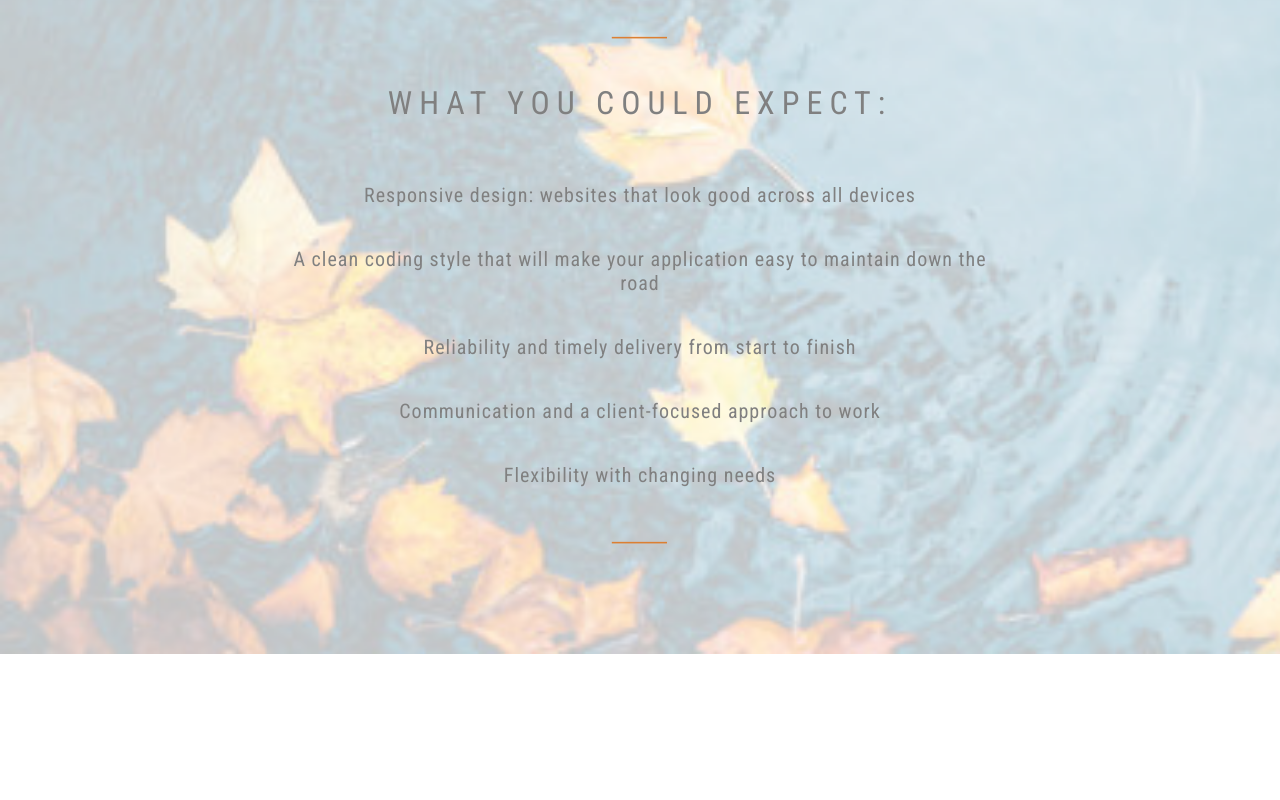
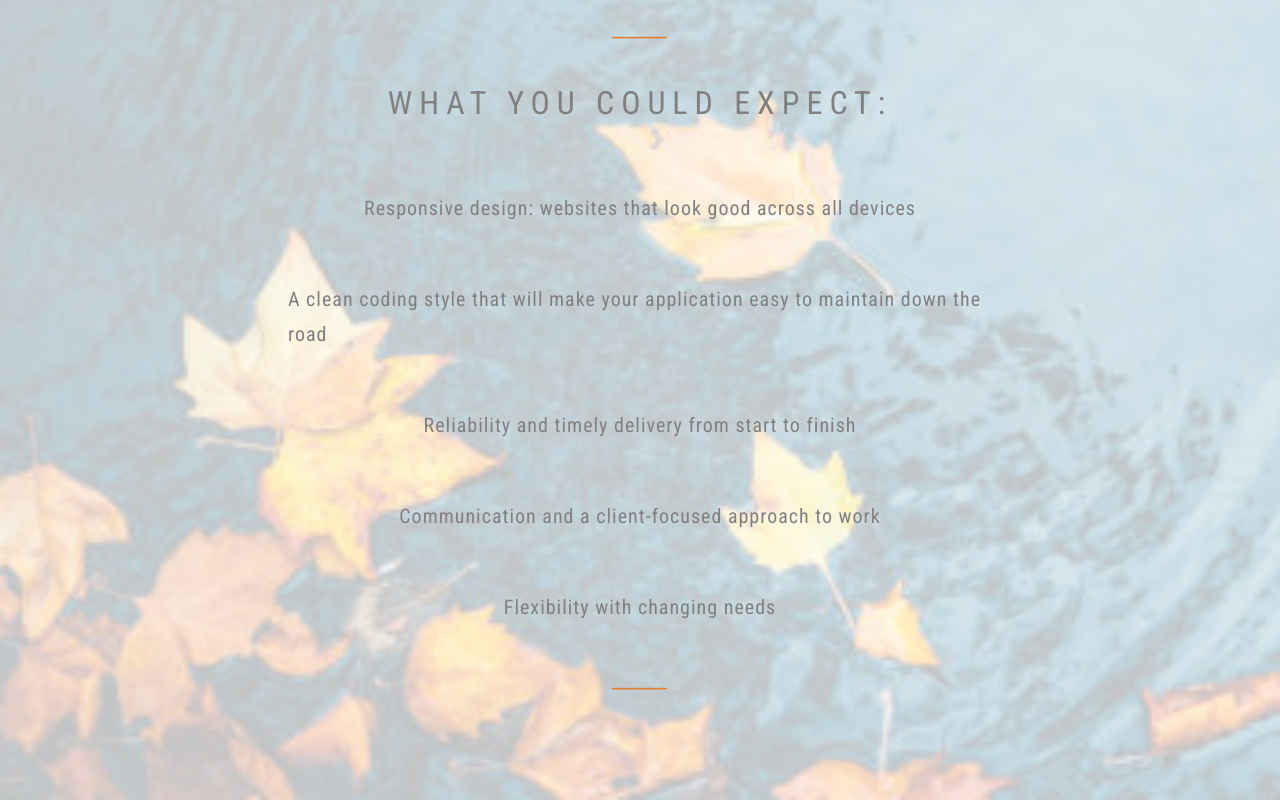
Before and after one commit to rsalomon1/rsalomon1.github.io, a React (Create React App) app in the folder robin-portfolio/: page /#/services in a window 1280 px wide. Shown: the part 701-1501 px from the top of the page. Before the commit the page ends 1355 px from the top, so only its background shows below. Built offline with nearby package versions, Linux system fonts and the light colour scheme.

Commit message:
Made bullet points on Services page text aligned center

```diff
--- a/robin-portfolio/src/components/Services.jsx
+++ b/robin-portfolio/src/components/Services.jsx
@@ -28,21 +28,21 @@ function Services() {
           </p>
           <p className="header-text">What you could expect:</p>
           <div className="bullets-container">
-            <p className="bullet-points">
+            <p className="p-font">
               Responsive design: websites that look good across all devices
             </p>
 
-            <p className="bullet-points">
+            <p className="p-font">
               A clean coding style that will make your application easy to
               maintain down the road
             </p>
-            <p className="bullet-points">
+            <p className="p-font">
               Reliability and timely delivery from start to finish
             </p>
-            <p className="bullet-points">
+            <p className="p-font">
               Communication and a client-focused approach to work
             </p>
-            <p className="bullet-points">
+            <p className="p-font">
               Flexibility with changing needs
             </p>
             <p style={{ color: "rgb(220,127,50)" }} className="bullet-points">
```
